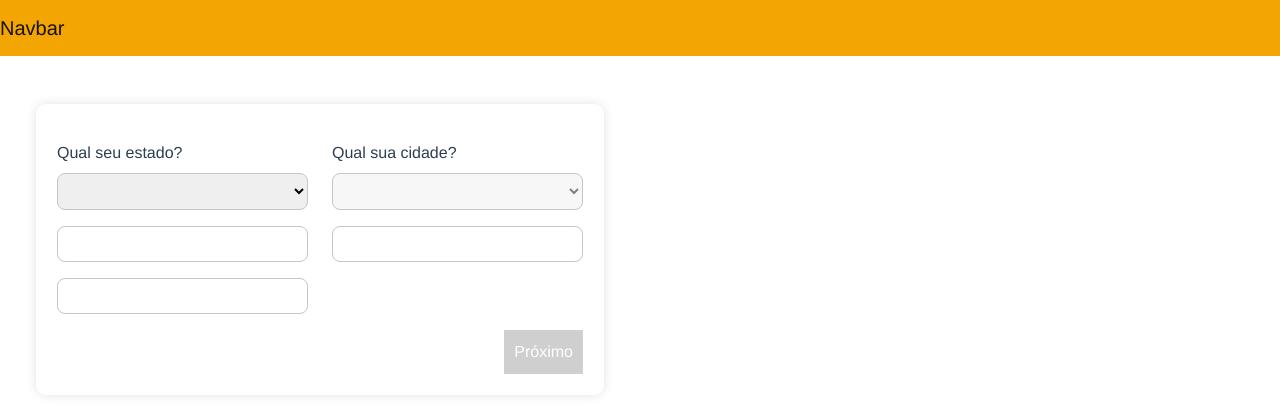
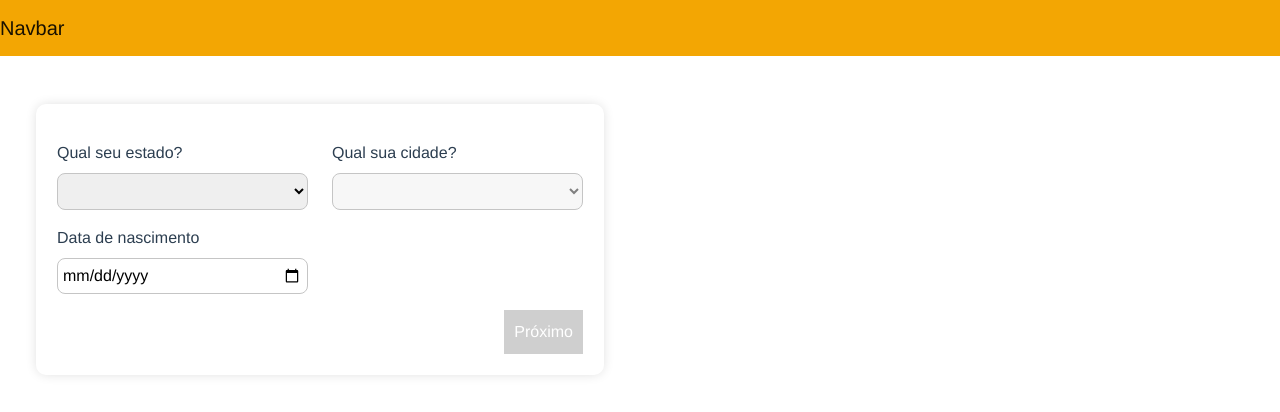
Before and after one commit to JoseAlmirLima/qualicorp, a Vue app: page / in a window 1280 px wide. Shown: the top 412 px of the page. Built offline with nearby package versions, Linux system fonts and the light colour scheme.

Commit message:
Update Form.vue

```diff
--- a/src/assets/views/Form.vue
+++ b/src/assets/views/Form.vue
@@ -27,14 +27,14 @@
             @valor-profissao="getValorProfissao"
           />
         </div>
-        <div class="col-6 mt-3">
-          <InputVue />
-        </div>
-        <div class="col-6 mt-3">
-          <InputVue />
-        </div>
-        <div class="col-6 mt-3">
-          <InputVue />
+        <div v-if="!exibirProfissao" class="col-6 mt-3">
+          <label for="">Data de nascimento</label>
+          <input
+            id="date"
+            type="date"
+            v-model="formBody.datanascimento[0]"
+            class="inputData"
+          />
         </div>
       </div>
       <div class="row mt-3">
@@ -55,13 +55,11 @@
 <script>
 import API from "../../api/api.js";
 import cidades from "../../services/cidades.json";
-import InputVue from "../../components/Input.vue";
 import SelectVue from "../../components/Select.vue";
 import ButtonVue from "../../components/Button.vue";
 export default {
   name: "HelloWorld",
   components: {
-    InputVue,
     SelectVue,
     ButtonVue,
   },
@@ -71,6 +69,7 @@ export default {
   data: function () {
     return {
       bloquearCidade: true,
+      datanascimento: "",
       disabledButton: true,
       primeiraEtapa: 1,
       cidades: [],
@@ -84,7 +83,7 @@ export default {
         entidade: "",
         uf: "",
         cidade: "",
-        datanascimento: "",
+        datanascimento: [""],
       },
 
       estados: [
@@ -134,6 +133,7 @@ export default {
     proximaEtapa(e) {
       e.preventDefault();
       if (this.primeiraEtapa === 1) {
+        console.log(this.formBody);
         if (this.estado !== "" && this.cidade !== "") {
           API.BuscarProfissoes(this.estado, this.cidade).then((response) => {
             console.log(response.data);
@@ -153,7 +153,6 @@ export default {
             this.formBody.entidade = this.entidade;
             this.formBody.uf = this.estado;
             this.formBody.cidade = this.cidade;
-            this.formBody.datanascimento = ["1987-09-16"];
           }
         );
       }
@@ -208,4 +207,11 @@ label {
   border: 1px solid red;
   border-radius: 10px;
 }
+input {
+  border: 1px solid #c5c5c5;
+  padding: 5px;
+  border-radius: 8px;
+  outline: none;
+  width: 100%;
+}
 </style>
```
